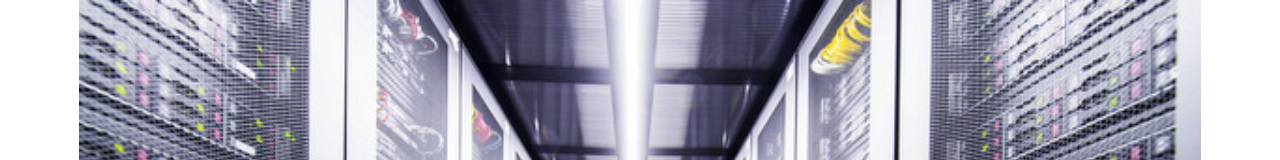
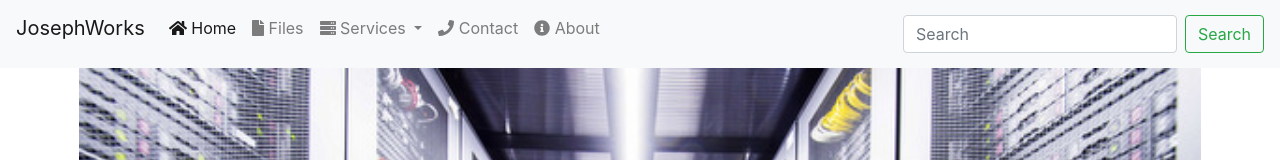
Before and after one commit to josephworks/josephworks.net, a website: page oldslide.html in a window 1280 px wide. Shown: the top 160 px of the page. Drawn offline with nearby package versions, Linux system fonts and the light colour scheme.

Commit message:
Updated navbar being misaligned

```diff
--- a/oldslide.html
+++ b/oldslide.html
@@ -20,6 +20,48 @@
     <script src="node_modules/bootstrap/dist/js/bootstrap.js"></script>
 </head>
 <body>
+<nav class="navbar navbar-expand-sm navbar-light bg-light">
+    <button class="navbar-toggler d-lg-none" type="button" data-toggle="collapse" data-target="#collapsibleNavId"
+            aria-controls="collapsibleNavId"
+            aria-expanded="false" aria-label="Toggle navigation">
+        <span class="navbar-toggler-icon"></span>
+    </button>
+    <div class="collapse navbar-collapse" id="collapsibleNavId">
+        <ul class="navbar-nav mr-auto mt-2 mt-lg-0">
+            <a class="navbar-brand" data-micron="shake" href="#">JosephWorks</a>
+            <li class="nav-item active">
+                <a class="nav-link" href="#"><i class="fa fa-home" aria-hidden="true"></i> Home<span class="sr-only">(current)</span></a>
+            </li>
+            <li class="nav-item">
+                <a class="nav-link" href="files.html"><i class="fa fa-file" aria-hidden="true"></i> Files</a>
+            </li>
+            <li class="nav-item dropdown">
+                <a class="nav-link dropdown-toggle" href="#" id="navbarDropdown" role="button" data-toggle="dropdown"
+                   aria-haspopup="true" aria-expanded="false">
+                    <i class="fa fa-server" aria-hidden="true"></i> Services
+                </a>
+                <div class="dropdown-menu" aria-labelledby="navbarDropdown">
+                    <a class="dropdown-item" href="https://ci.josephworks.net"><i class="fa fa-server" aria-hidden="true"></i> Jenkins</a>
+                    <a class="dropdown-item" href="https://repo.josephworks.net"><i class="fa fa-server" aria-hidden="true"></i> Nexus</a>
+                    <!--<div class="dropdown-divider"></div>
+                    <a class="dropdown-item" href="#">Something else here</a>-->
+                </div>
+            </li>
+            <li class="nav-item">
+                <a class="nav-link" href="contact.html"><i class="fa fa-phone" aria-hidden="true"></i> Contact</a>
+            </li>
+            <li class="nav-item">
+                <a class="nav-link" href="about.html"><i class="fa fa-info-circle" aria-hidden="true"></i> About</a>
+            </li>
+        </ul>
+        <form class="form-inline my-2 my-lg-0">
+            <label>
+                <input class="form-control mr-sm-2" type="text" placeholder="Search">
+            </label>
+            <button class="btn btn-outline-success my-2 my-sm-0" type="submit">Search</button>
+        </form>
+    </div>
+</nav>
 <div class="container">
     <!--<h2>Carousel Example</h2>-->
     <div id="myCarousel" class="carousel slide" data-ride="carousel">
```
Also changed, not shown: about.html (+7 -5 lines), contact.html (+7 -5 lines), files.html (+7 -5 lines), index.html (+4 -2 lines).
